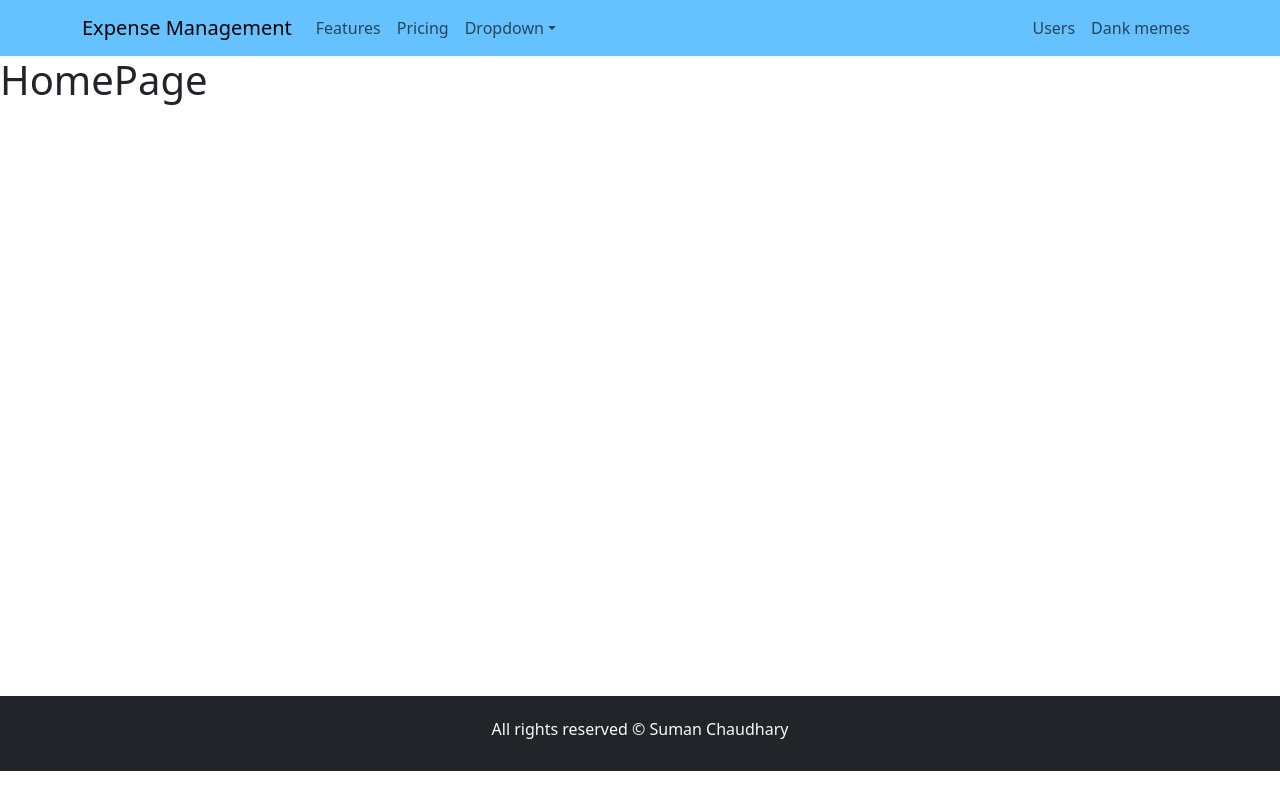
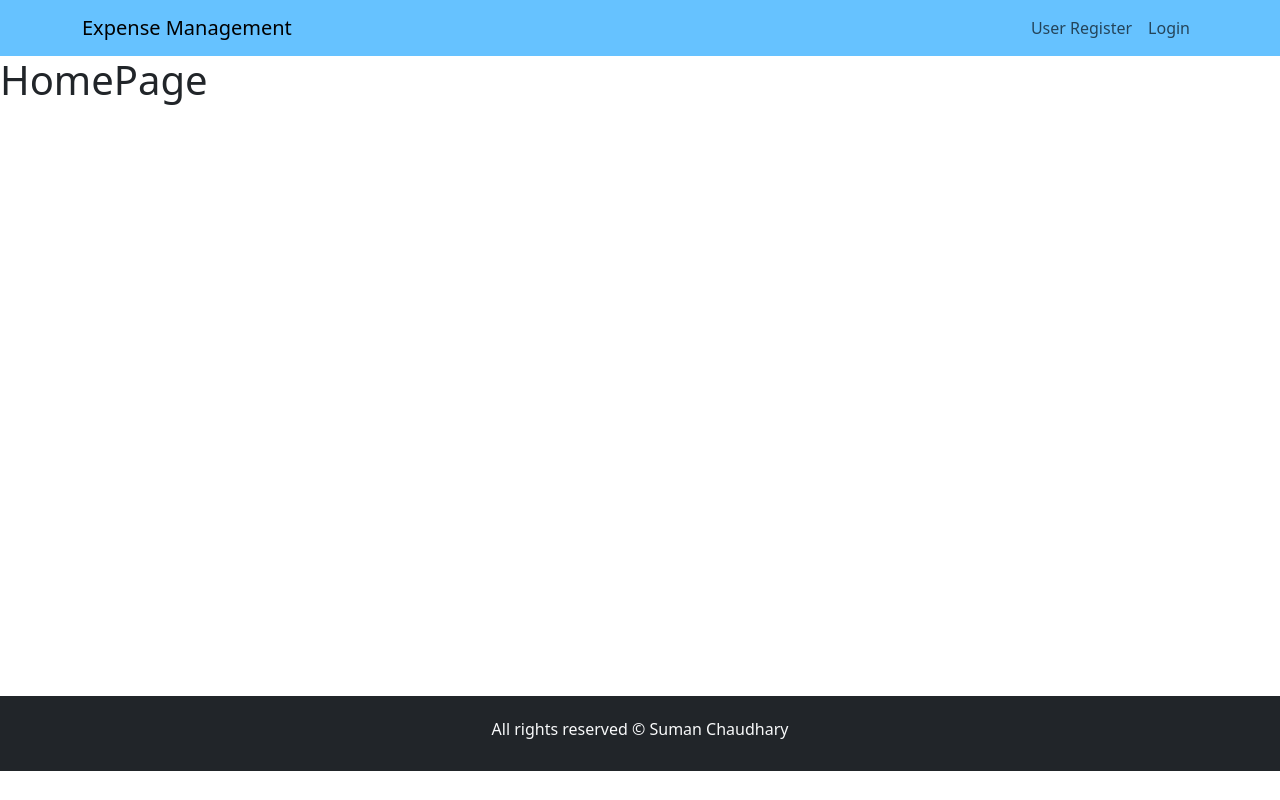
Before and after one commit to sumanchaudhary724/Expense_Management_System, a React (Create React App) app in the folder client/: page / in a window 1280 px wide. Built offline with nearby package versions, Linux system fonts and the light colour scheme; sample sign-in values are in the browser's storage; the HTML template or start-up script is replaced by a standard one.

Commit message:
Added ProtectedRoutes in Login and Register

```diff
--- a/client/src/App.js
+++ b/client/src/App.js
@@ -3,12 +3,20 @@ import { Routes, Route } from "react-router-dom";
 import HomePage from "./pages/HomePage";
 import Register from "./pages/Register";
 import Login from "./pages/Login";
+import { Navigate } from "react-router-dom";
 
 function App() {
   return (
     <>
       <Routes>
-        <Route path="/" element={<HomePage />} />
+        <Route
+          path="/"
+          element={
+            <ProtectedRoutes>
+              <HomePage />
+            </ProtectedRoutes>
+          }
+        />
         <Route path="/register" element={<Register />} />
         <Route path="/login" element={<Login />} />
       </Routes>
@@ -16,4 +24,12 @@ function App() {
   );
 }
 
+export function ProtectedRoutes(props) {
+  if (localStorage.getItem("user")) {
+    return props.children;
+  } else {
+    return <Navigate to="/login" />;
+  }
+}
+
 export default App;
--- a/client/src/components/Layout/Header.js
+++ b/client/src/components/Layout/Header.js
@@ -2,38 +2,19 @@ import React from "react";
 import Container from "react-bootstrap/Container";
 import Nav from "react-bootstrap/Nav";
 import Navbar from "react-bootstrap/Navbar";
-import NavDropdown from "react-bootstrap/NavDropdown";
+
 export const Header = () => {
   return (
     <>
       {" "}
       <Navbar collapseOnSelect expand="lg" className="bg-body-tertiary navbar">
         <Container>
-          <Navbar.Brand href="#home">Expense Management</Navbar.Brand>
+          <Navbar.Brand href="/">Expense Management</Navbar.Brand>
           <Navbar.Toggle aria-controls="responsive-navbar-nav" />
           <Navbar.Collapse id="responsive-navbar-nav">
-            <Nav className="me-auto">
-              <Nav.Link href="#features">Features</Nav.Link>
-              <Nav.Link href="#pricing">Pricing</Nav.Link>
-              <NavDropdown title="Dropdown" id="collasible-nav-dropdown">
-                <NavDropdown.Item href="#action/3.1">Action</NavDropdown.Item>
-                <NavDropdown.Item href="#action/3.2">
-                  Another action
-                </NavDropdown.Item>
-                <NavDropdown.Item href="#action/3.3">
-                  Something
-                </NavDropdown.Item>
-                <NavDropdown.Divider />
-                <NavDropdown.Item href="#action/3.4">
-                  Separated link
-                </NavDropdown.Item>
-              </NavDropdown>
-            </Nav>
-            <Nav>
-              <Nav.Link href="#users">Users</Nav.Link>
-              <Nav.Link eventKey={2} href="#memes">
-                Dank memes
-              </Nav.Link>
+            <Nav className="ms-auto">
+              <Nav.Link href="/register">User Register</Nav.Link>
+              <Nav.Link href="/login">Login</Nav.Link>
             </Nav>
           </Navbar.Collapse>
         </Container>
--- a/client/src/pages/Login.js
+++ b/client/src/pages/Login.js
@@ -1,8 +1,9 @@
-import React, { useState } from "react";
+import React, { useState, useEffect } from "react";
 import { Form, Input, message } from "antd";
 import { Link, useNavigate } from "react-router-dom";
 import Spinner from "../components/Spinner";
 import { loginUser } from "../axiosHelper";
+import Layout from "../components/Layout/Layout";
 
 const Login = () => {
   const [loading, setLoading] = useState(false);
@@ -30,8 +31,15 @@ const Login = () => {
     }
   };
 
+  //prevent for login user
+  useEffect(() => {
+    if (localStorage.getItem("user")) {
+      navigate("/");
+    }
+  }, [navigate]);
+
   return (
-    <>
+    <Layout>
       <div className="register-page">
         {loading && <Spinner />}
         <Form layout="vertical" onFinish={submitHandler}>
@@ -50,7 +58,7 @@ const Login = () => {
           </div>
         </Form>
       </div>
-    </>
+    </Layout>
   );
 };
 
--- a/client/src/pages/Register.js
+++ b/client/src/pages/Register.js
@@ -1,8 +1,9 @@
-import React, { useState } from "react";
+import React, { useState, useEffect } from "react";
 import { Form, Input, message } from "antd";
 import { Link, useNavigate } from "react-router-dom";
 import { postUser } from "../axiosHelper";
 import Spinner from "../components/Spinner";
+import Layout from "../components/Layout/Layout";
 
 const Register = () => {
   const navigate = useNavigate();
@@ -26,8 +27,15 @@ const Register = () => {
     }
   };
 
+  //prevent for login user
+  useEffect(() => {
+    if (localStorage.getItem("user")) {
+      navigate("/");
+    }
+  }, [navigate]);
+
   return (
-    <>
+    <Layout>
       <div className="register-page">
         {loading && <Spinner />}
         <Form layout="vertical" onFinish={submitHandler}>
@@ -49,7 +57,7 @@ const Register = () => {
           </div>
         </Form>
       </div>
-    </>
+    </Layout>
   );
 };
 
```
